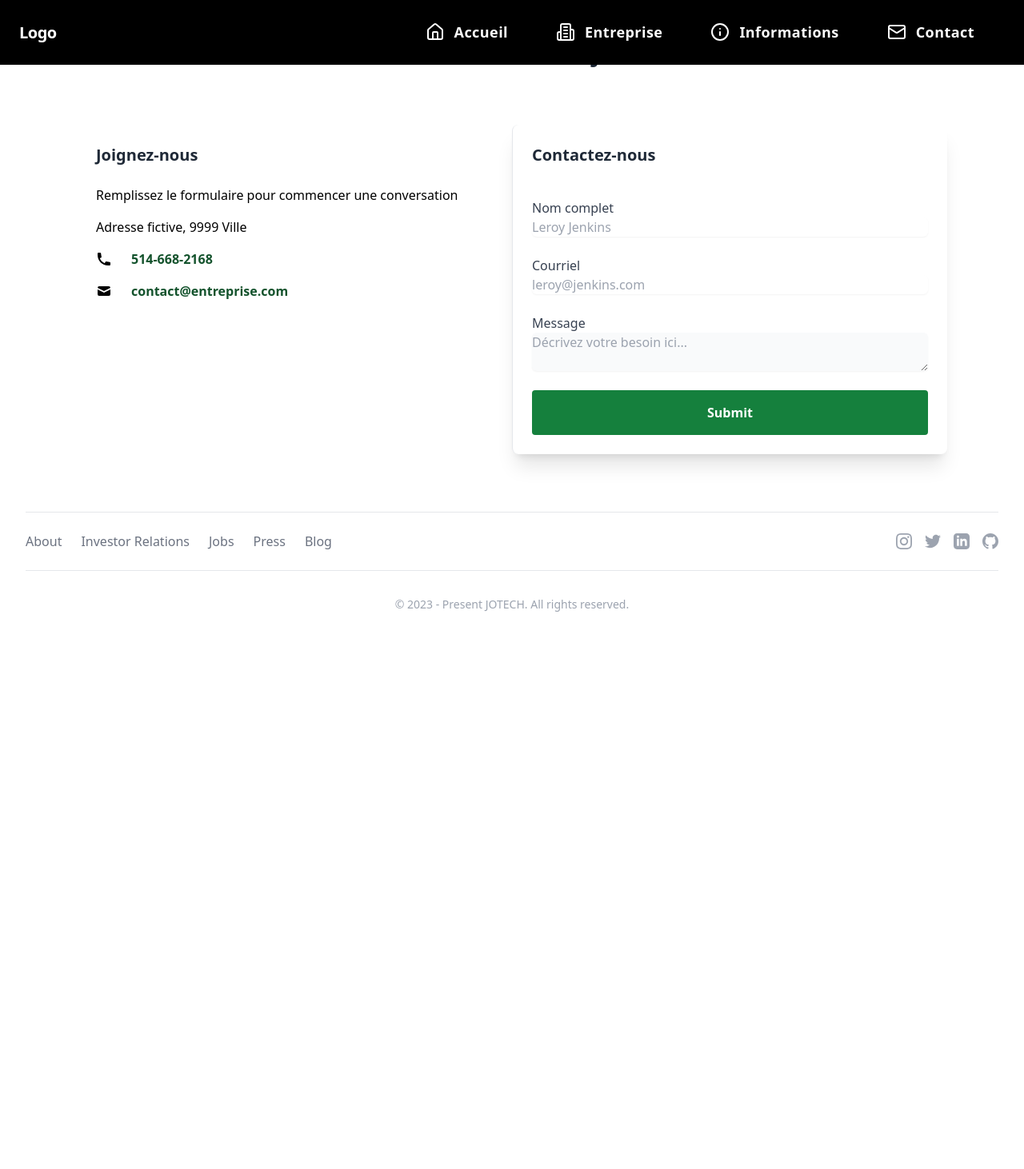
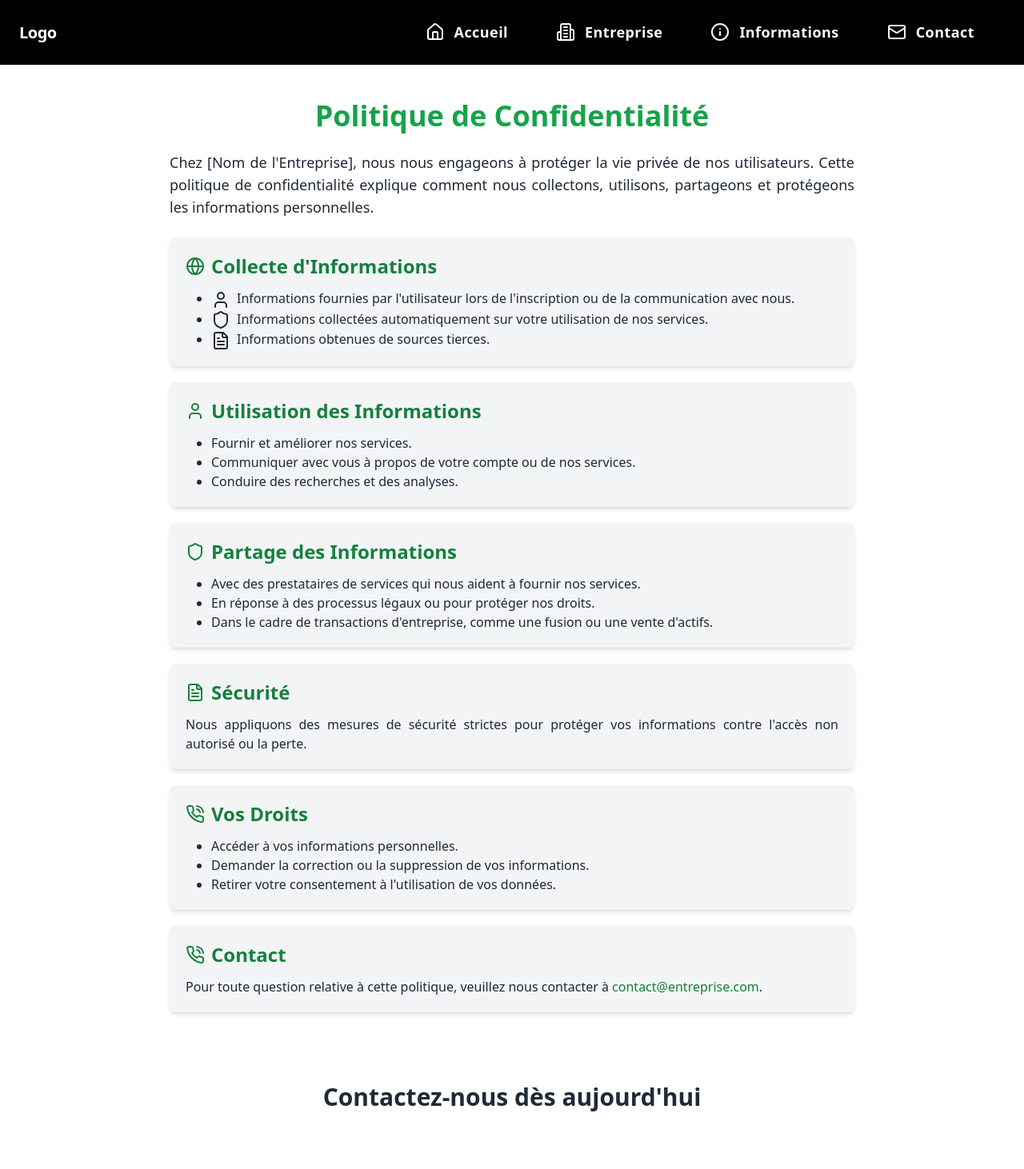
Before and after one commit to jonathann243/react-vitrine-dec-int, a React (Vite) app: page /company in a window 1280 px wide. Shown: the top 1462 px of the page at 80% size. Before the commit the page ends 800 px from the top, so only its background shows below. Built offline with nearby package versions, Linux system fonts and the light colour scheme.

Commit message:
fix confidentialite

```diff
--- a/src/App.tsx
+++ b/src/App.tsx
@@ -4,6 +4,8 @@ import Information from "./Container/Information";
 import Footer from "./component/Foooter/Footer";
 import Navbar from "./component/Navbar";
 import Contact from "./component/Contact/Contact";
+import ContactExplain from "./Contact-Explain";
+import PrivacyPolicy from "./confidentiality";
 
 export default function App() {
   return (
@@ -13,6 +15,8 @@ export default function App() {
       <Routes>
         <Route path="/" element={<HomePage />} />
         <Route path="/information" element={<Information />} />
+        <Route path="/contact" element={<ContactExplain />} />
+        <Route path="/company" element={<PrivacyPolicy />} />
       </Routes>
       <div id="contact">
         <Contact />
--- /dev/null
+++ b/src/Contact-Explain.tsx
@@ -0,0 +1,25 @@
+const ContactExplain = () => {
+  return (
+    <div className="p-6 bg-white dark:bg-gray-800 dark:text-gray-200">
+      <h1 className="mb-6 text-xl font-bold text-center">Contactez-nous</h1>
+      <p className="mb-6 text-lg text-center">
+        Nous sommes là pour répondre à toutes vos questions et besoins. Vous
+        pouvez nous joindre directement via les informations ci-dessous ou
+        remplir le formulaire de contact pour nous laisser vos coordonnées. Nous
+        vous recontacterons dès que possible.
+      </p>
+
+      <div className="mb-6 text-center">
+        <h2 className="mb-4 text-xl font-semibold">
+          Laissez-nous vos coordonnées
+        </h2>
+        <p className="mb-4 text-lg">
+          Remplissez le formulaire ci-dessous et nous vous contacterons dès que
+          possible pour répondre à vos besoins.
+        </p>
+      </div>
+    </div>
+  );
+};
+
+export default ContactExplain;
--- a/src/Container/HomePage/Services.tsx
+++ b/src/Container/HomePage/Services.tsx
@@ -52,8 +52,8 @@ const COLORS = {
 
 export default function Services() {
   return (
-    <div className="p-16 ">
-      <h2 className="p-10 mt-8 mb-auto text-xl font-bold text-center text-gray-800 sm:text-2xl md:text-center lg:text-3xl whitespace-nowrap">
+    <div>
+      <h2 className="p-10 mb-auto text-xl font-bold text-center text-gray-800 sm:text-2xl md:text-center lg:text-3xl whitespace-nowrap">
         NOS SERVICES
       </h2>
 
@@ -83,7 +83,7 @@ export default function Services() {
                   <div
                     className={`pt-4 mt-4 text-center border-t ${COLORS.borderGray} sm:w-2/3 sm:pl-8 sm:py-8 sm:border-l sm:border-t-0 sm:mt-0 sm:text-left`}
                   >
-                    <p className="mb-4 text-xl leading-relaxed">
+                    <p className="mb-4 text-xl leading-relaxed text-justify">
                       {item.moreInfo}
                     </p>
                   </div>
--- a/src/component/Foooter/NavLLink.tsx
+++ b/src/component/Foooter/NavLLink.tsx
@@ -1,26 +1,39 @@
+import { Building2, Home, Info, Mail, Shield } from "lucide-react";
 import React from "react";
+import { Link } from "react-router-dom";
 
 interface NavLinkProps {
   text: string;
 }
-
-const NavLink: React.FC<NavLinkProps> = ({ text }) => (
-  <a
-    href="#"
-    className="text-gray-500 transition duration-100 hover:text-indigo-500 active:text-indigo-600"
-    onClick={() => console.log(text)}
-  >
-    {text}
-  </a>
-);
+const navItems: NavItem[] = [
+  { id: 1, text: "Accueil", link: "/", icon: <Home /> },
+  { id: 4, text: "Entreprise", link: "/company", icon: <Building2 /> },
+  { id: 3, text: "Informations", link: "/information", icon: <Info /> },
+  { id: 2, text: "Contact", link: "/contact", icon: <Mail /> },
+  { id: 5, text: "Confidentialité", link: "/company", icon: <Shield /> },
+];
+interface NavItem {
+  id: number;
+  text: string;
+  link: string;
+  icon: JSX.Element;
+}
 
 const NavLLinks = () => (
   <nav className="flex flex-wrap justify-center gap-x-4 gap-y-2 md:justify-start md:gap-6">
-    <NavLink text="About" />
-    <NavLink text="Investor Relations" />
-    <NavLink text="Jobs" />
-    <NavLink text="Press" />
-    <NavLink text="Blog" />
+    {navItems.map((item) => (
+      <Link
+        to={item.link}
+        key={item.id}
+        className={`block `}
+        onClick={() => console.log(`Navigating to ${item.text}`)}
+      >
+        <div className="flex items-center gap-3 text-gray-500 transition duration-100 hover:text-green-800 active:text-green-800">
+          {item.icon}
+          {item.text}
+        </div>
+      </Link>
+    ))}
   </nav>
 );
 
--- a/src/component/Navbar.tsx
+++ b/src/component/Navbar.tsx
@@ -15,9 +15,16 @@ const navItems: NavItem[] = [
   { id: 3, text: "Informations", link: "/information", icon: <Info /> },
   { id: 2, text: "Contact", link: "/contact", icon: <Mail /> },
 ];
+import { useParams } from "react-router-dom";
 
 const Navbar: FC = () => {
   const [navOpen, setNavOpen] = useState(false);
+  const params = useParams();
+  if (Object.values(params).includes("")) {
+    console.log("Un ou plusieurs paramètres de route sont vides:", params);
+  } else {
+    console.log("Tous les paramètres de route sont remplis:", params);
+  }
 
   const colors = {
     navbar: "bg-black",
@@ -26,8 +33,18 @@ const Navbar: FC = () => {
   };
 
   return (
-    <div className="absolute z-40 w-full backdrop-blur-sm">
+    <div
+      className={`${
+        Object.values(params).includes("")
+          ? "absolute z-40 w-full backdrop-blur-sm"
+          : "bg-black"
+      }`}
+    >
       <nav
+        style={{
+          background:
+            "linear-gradient(to bottom, rgba(0, 0, 0, 0.9), rgba(0, 0, 0, 0) 100%)",
+        }}
         className={`flex items-center justify-between flex-wrap p-6 ${colors.navbar}`}
       >
         <Logo />
--- /dev/null
+++ b/src/confidentiality.tsx
@@ -0,0 +1,130 @@
+import React from "react";
+import { User, Globe, Shield, FileText, PhoneCall } from "lucide-react";
+
+const informationCollectionData = [
+  {
+    icon: <User className="inline-block mr-2" />,
+    text: "Informations fournies par l'utilisateur lors de l'inscription ou de la communication avec nous.",
+  },
+  {
+    icon: <Shield className="inline-block mr-2" />,
+    text: "Informations collectées automatiquement sur votre utilisation de nos services.",
+  },
+  {
+    icon: <FileText className="inline-block mr-2" />,
+    text: "Informations obtenues de sources tierces.",
+  },
+];
+
+const informationUsageData = [
+  { text: "Fournir et améliorer nos services." },
+  {
+    text: "Communiquer avec vous à propos de votre compte ou de nos services.",
+  },
+  { text: "Conduire des recherches et des analyses." },
+];
+
+const informationSharingData = [
+  {
+    text: "Avec des prestataires de services qui nous aident à fournir nos services.",
+  },
+  { text: "En réponse à des processus légaux ou pour protéger nos droits." },
+  {
+    text: "Dans le cadre de transactions d'entreprise, comme une fusion ou une vente d'actifs.",
+  },
+];
+
+const userRightsData = [
+  { text: "Accéder à vos informations personnelles." },
+  { text: "Demander la correction ou la suppression de vos informations." },
+  { text: "Retirer votre consentement à l'utilisation de vos données." },
+];
+
+const PrivacyPolicy = () => {
+  return (
+    <div className="max-w-4xl p-5 mx-auto text-gray-800 bg-white">
+      <h1 className="my-6 text-4xl font-bold text-center text-green-600 ">
+        Politique de Confidentialité
+      </h1>
+      <p className="mb-6 text-lg text-center md:text-justify lg:text-justify">
+        Chez [Nom de l'Entreprise], nous nous engageons à protéger la vie privée
+        de nos utilisateurs. Cette politique de confidentialité explique comment
+        nous collectons, utilisons, partageons et protégeons les informations
+        personnelles.
+      </p>
+
+      <div className="p-5 mb-5 text-left bg-gray-100 rounded-lg shadow-md card md:text-justify lg:text-justify">
+        <h2 className="flex items-center mb-3 text-2xl font-semibold text-green-700">
+          <Globe className="w-6 h-6 mr-2" /> Collecte d'Informations
+        </h2>
+        <ul className="pl-8 list-disc">
+          {informationCollectionData.map((item, index) => (
+            <li key={index}>
+              {item.icon}
+              {item.text}
+            </li>
+          ))}
+        </ul>
+      </div>
+
+      <div className="p-5 mb-5 text-left bg-gray-100 rounded-lg shadow-md card md:text-justify lg:text-justify">
+        <h2 className="flex items-center mb-3 text-2xl font-semibold text-green-700">
+          <User className="w-6 h-6 mr-2" /> Utilisation des Informations
+        </h2>
+        <ul className="pl-8 list-disc">
+          {informationUsageData.map((item, index) => (
+            <li key={index}>{item.text}</li>
+          ))}
+        </ul>
+      </div>
+
+      <div className="p-5 mb-5 text-left bg-gray-100 rounded-lg shadow-md card md:text-justify lg:text-justify">
+        <h2 className="flex items-center mb-3 text-2xl font-semibold text-green-700">
+          <Shield className="w-6 h-6 mr-2" /> Partage des Informations
+        </h2>
+        <ul className="pl-8 list-disc">
+          {informationSharingData.map((item, index) => (
+            <li key={index}>{item.text}</li>
+          ))}
+        </ul>
+      </div>
+
+      <div className="p-5 mb-5 text-left bg-gray-100 rounded-lg shadow-md card md:text-justify lg:text-justify">
+        <h2 className="flex items-center mb-3 text-2xl font-semibold text-green-700">
+          <FileText className="w-6 h-6 mr-2" /> Sécurité
+        </h2>
+        <p>
+          Nous appliquons des mesures de sécurité strictes pour protéger vos
+          informations contre l'accès non autorisé ou la perte.
+        </p>
+      </div>
+
+      <div className="p-5 mb-5 text-left bg-gray-100 rounded-lg shadow-md card md:text-justify lg:text-justify">
+        <h2 className="flex items-center mb-3 text-2xl font-semibold text-green-700">
+          <PhoneCall className="w-6 h-6 mr-2" /> Vos Droits
+        </h2>
+        <ul className="pl-8 list-disc">
+          {userRightsData.map((item, index) => (
+            <li key={index}>{item.text}</li>
+          ))}
+        </ul>
+      </div>
+
+      <div className="p-5 mb-5 text-left bg-gray-100 rounded-lg shadow-md card md:text-justify lg:text-justify">
+        <h2 className="flex items-center mb-3 text-2xl font-semibold text-green-700">
+          <PhoneCall className="w-6 h-6 mr-2" /> Contact
+        </h2>
+        <p>
+          Pour toute question relative à cette politique, veuillez nous
+          contacter à{" "}
+          <a href="/contact" className="text-green-700 hover:text-green-500">
+            contact@entreprise.com
+          </a>
+          .
+        </p>
+      </div>
+    </div>
+  );
+};
+
+export default PrivacyPolicy;
```
